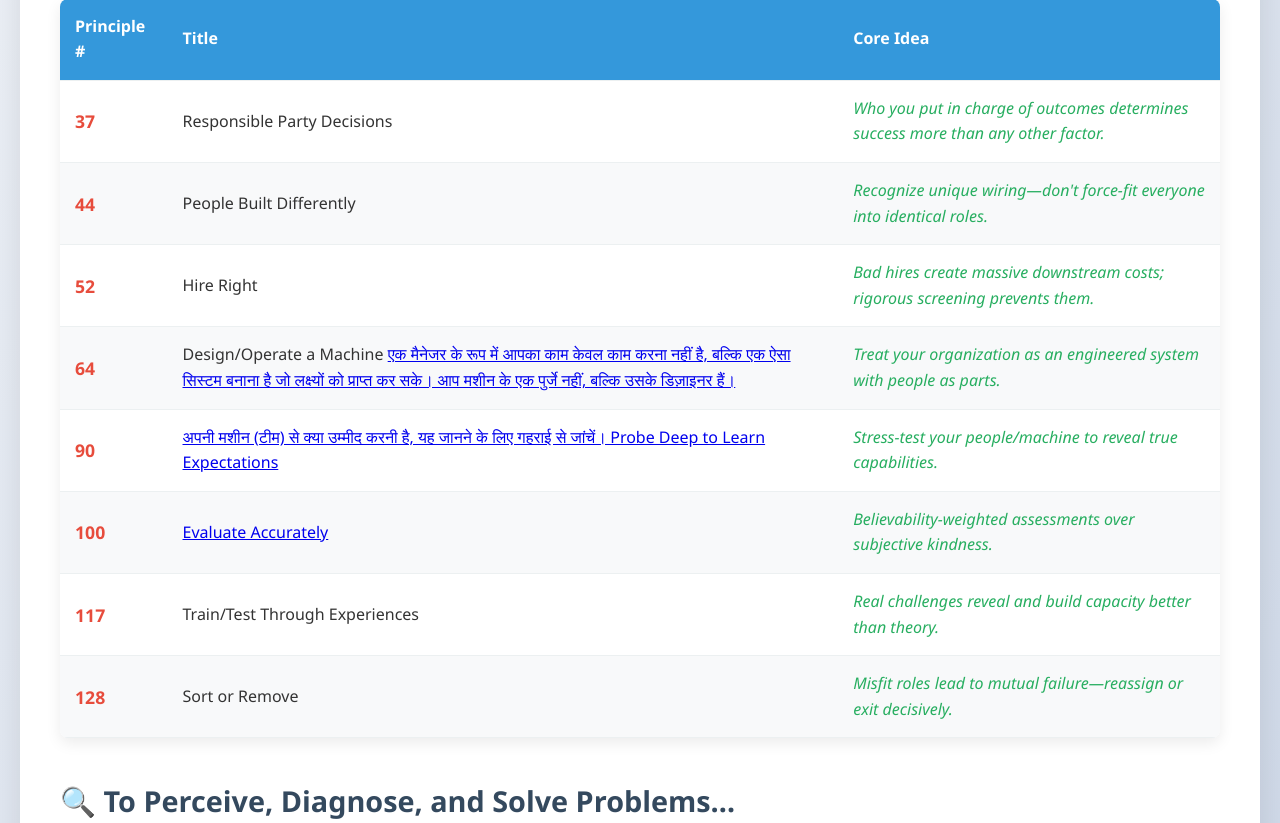
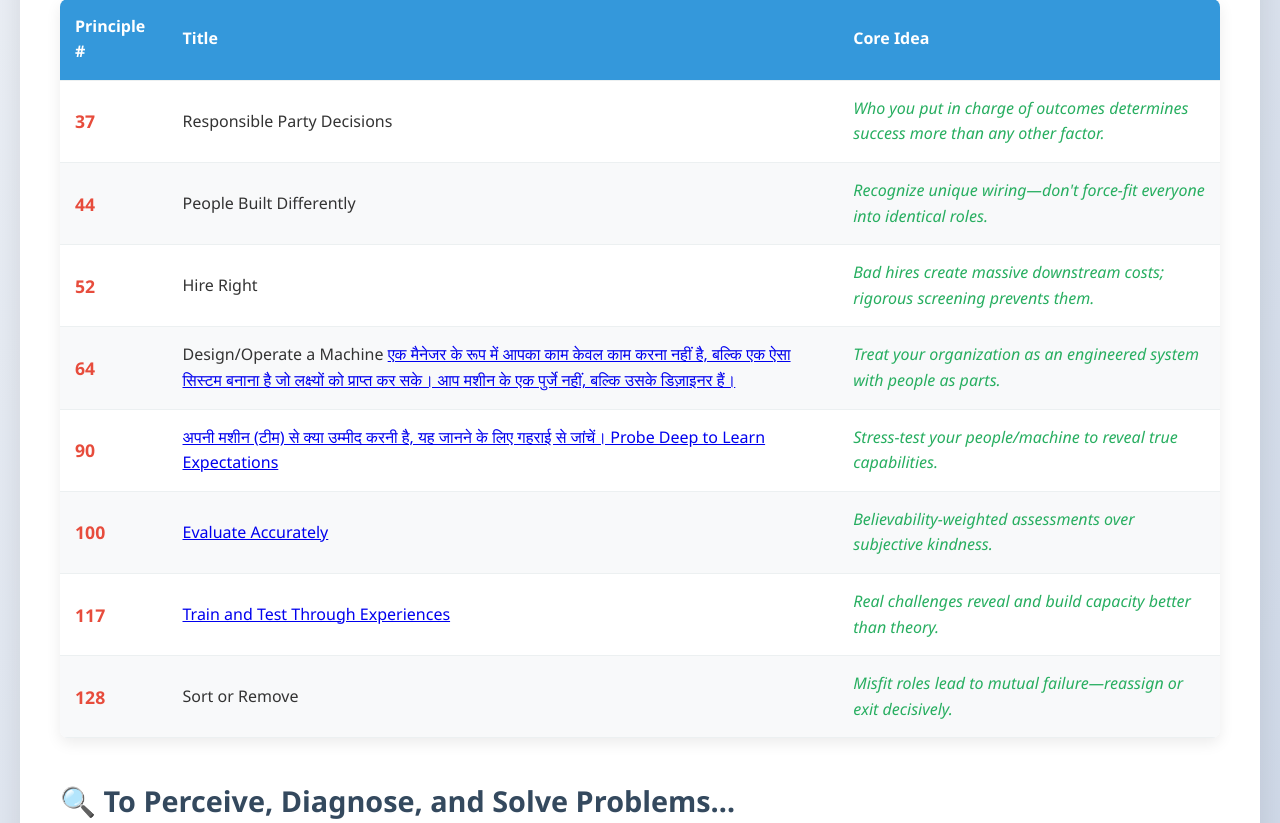
Before and after one commit to kbulbul026-coder/Centers, a Flask app: page /principles-system in a window 1280 px wide. Shown: the part 837-1660 px from the top of the page. Run offline with Flask 3, Linux system fonts and the light colour scheme.

Commit message:
Update principles_system.html

```diff
--- a/templates/principles_system.html
+++ b/templates/principles_system.html
@@ -89,7 +89,13 @@
  <a href="/evaluation-system" class="text-blue-400 hover:underline">Evaluate Accurately</a>
 
 </td><td class="core-idea">Believability-weighted assessments over subjective kindness.</td></tr>
-                <tr><td class="principle-num">117</td><td>Train/Test Through Experiences</td><td class="core-idea">Real challenges reveal and build capacity better than theory.</td></tr>
+                <tr><td class="principle-num">117</td><td>
+
+
+<a href="/training_and_testing" class="text-blue-400 hover:underline">Train and Test Through Experiences</a>
+
+
+</td><td class="core-idea">Real challenges reveal and build capacity better than theory.</td></tr>
                 <tr><td class="principle-num">128</td><td>Sort or Remove</td><td class="core-idea">Misfit roles lead to mutual failure—reassign or exit decisively.</td></tr>
             </tbody>
         </table>
```
